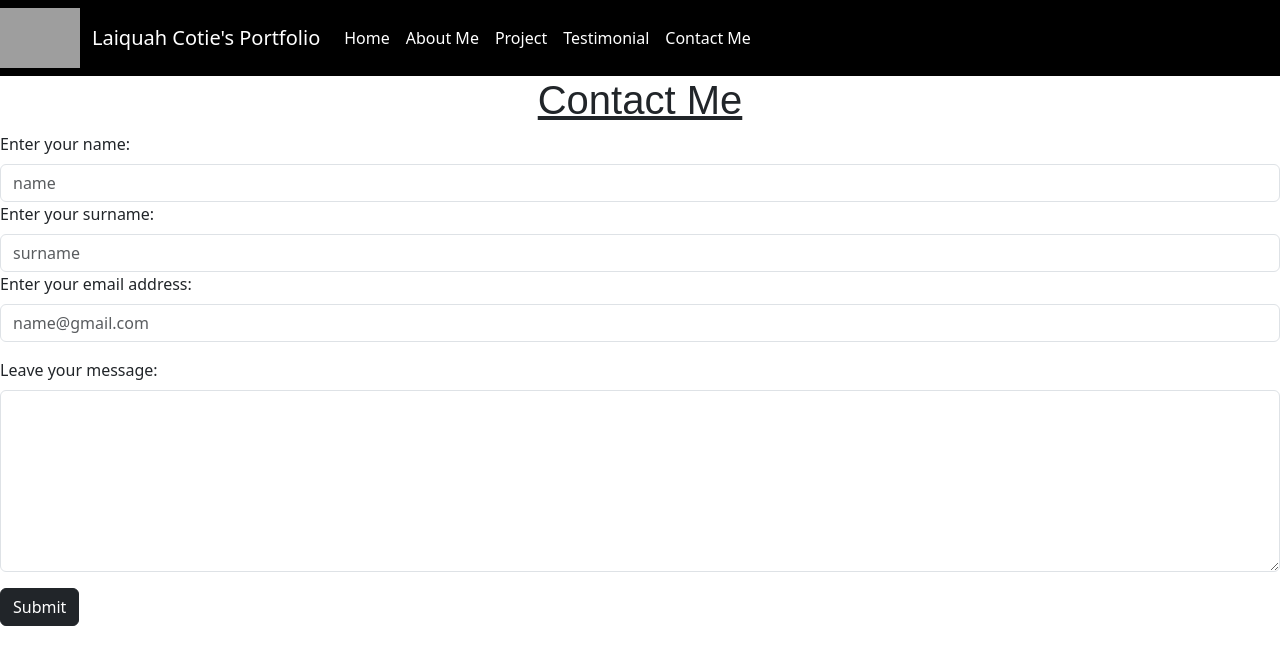
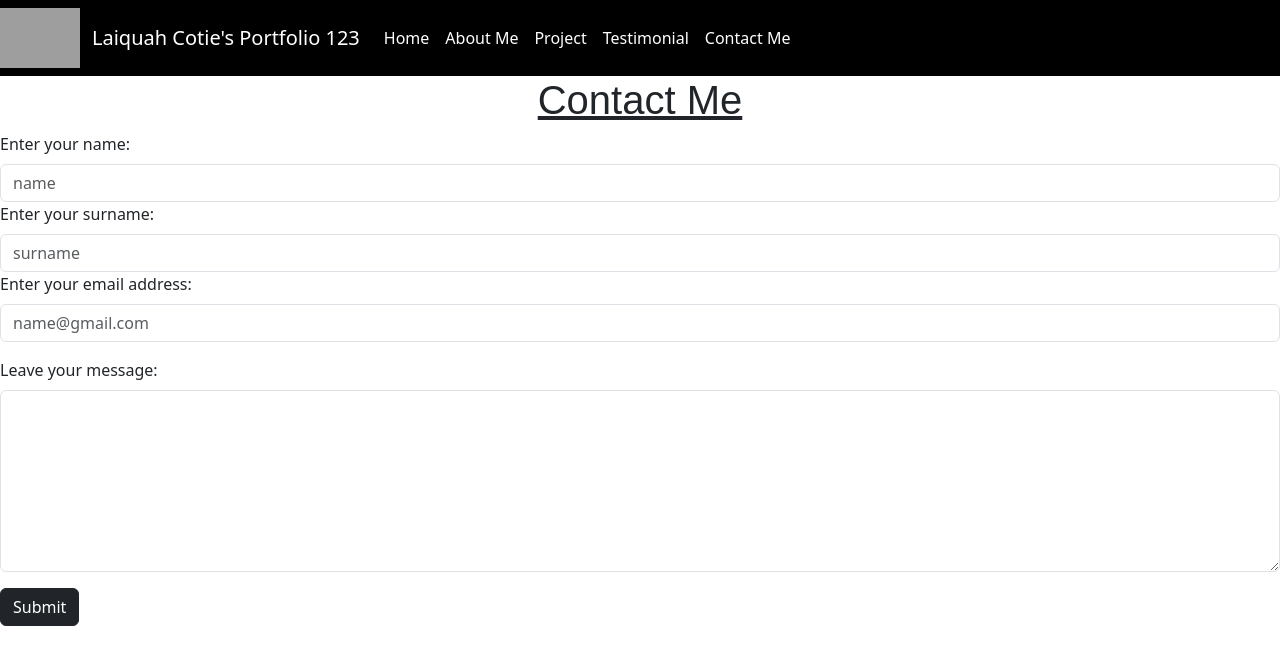
Before and after one commit to Laiquah/bootstrapproject, a plain HTML site: page html/contactme.html in a window 1280 px wide. Shown: the top 664 px of the page. Drawn offline with nearby package versions, Linux system fonts and the light colour scheme; grey boxes are pictures that could not be loaded.

Commit message:
add changes

```diff
--- a/html/contactme.html
+++ b/html/contactme.html
@@ -12,7 +12,7 @@
 <nav class="navbar navbar-expand-lg bg-black">
     <img class="img1" src="https://i.postimg.cc/kX9pPzxK/logo.png" alt="logo" loading="lazy">
     <div class="container-fluid">
-      <a class="navbar-brand" href="../index.html" style="color: white;">Laiquah Cotie's Portfolio</a>
+      <a class="navbar-brand" href="../index.html" style="color: white;">Laiquah Cotie's Portfolio 123</a>
       <button class="navbar-toggler bg-light" type="button" data-bs-toggle="collapse" data-bs-target="#navbarSupportedContent" aria-controls="navbarSupportedContent" aria-expanded="false" aria-label="Toggle navigation">
         <span class="navbar-toggler-icon"></span>
       </button>
```
